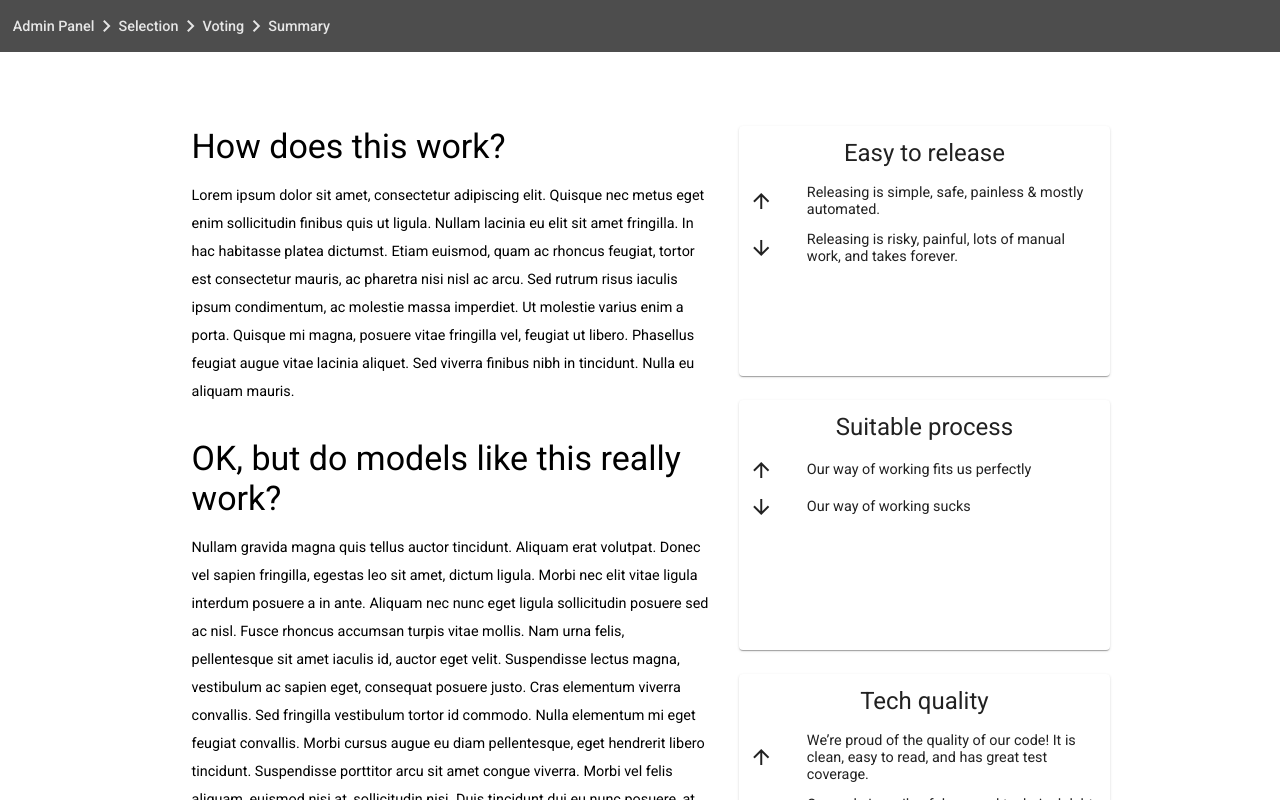
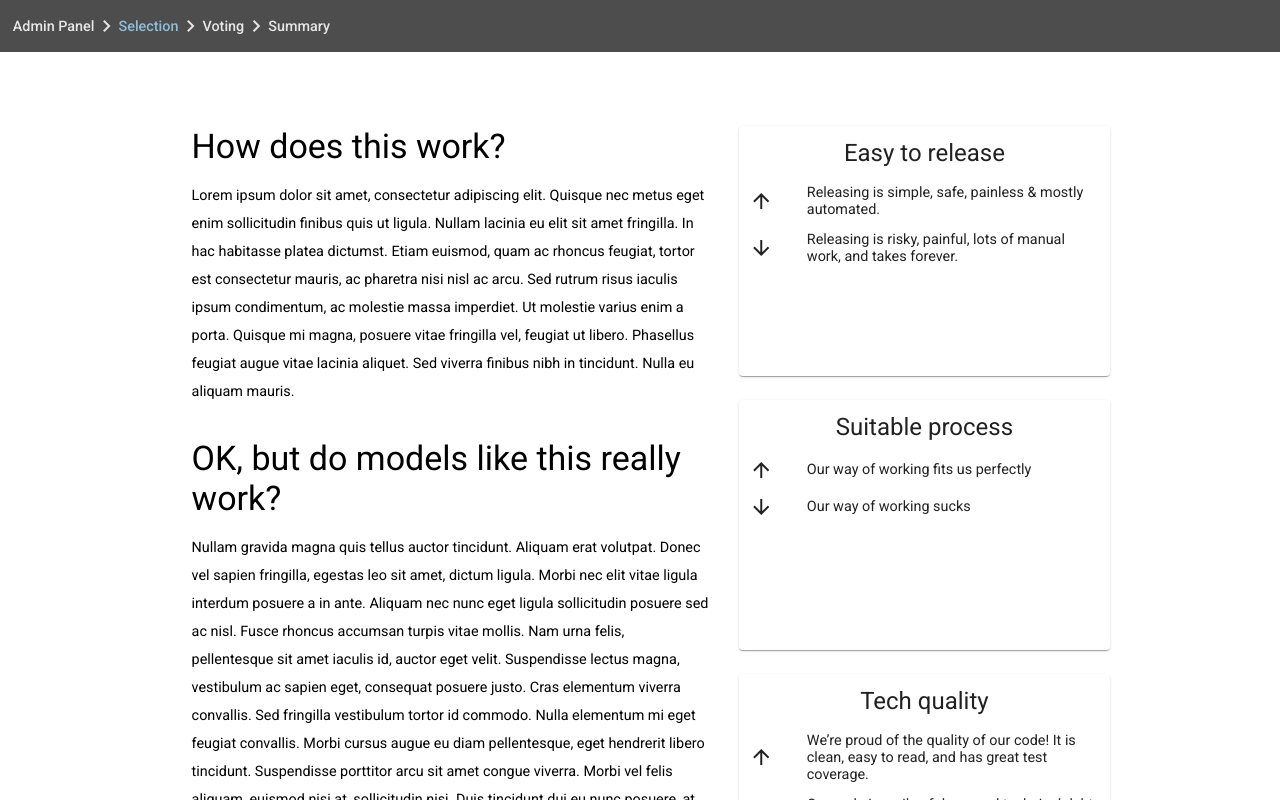
Before and after one commit to peter-yhc/spotify-health-web-ts, a React (Create React App) app: page /admin/instructions in a window 1280 px wide. Shown: the top 800 px of the page. Built offline with nearby package versions, Linux system fonts and the light colour scheme.

Commit message:
Add highlighting to breadcrumbs.

```diff
--- a/src/Theme.js
+++ b/src/Theme.js
@@ -2,6 +2,7 @@ export default {
   WHITE: 'hsl(0, 0%, 90%)',
   BLACK: 'hsl(0, 0%, 30%)',
   GREEN: 'hsl(170, 55%, 30%)',
+  BLUE: 'hsl(200, 50%, 70%)',
   GREEN_OVERRIDE: 'hsl(170, 55%, 30%) !important',
   WHITE_OVERRIDE: 'hsl(0, 0%, 90%) !important',
 };
--- a/src/admin/AdminPageLayout.jsx
+++ b/src/admin/AdminPageLayout.jsx
@@ -25,8 +25,7 @@ const styles = {
 };
 
 export const AdminPageLayout = (props) => {
-  const { classes, match } = props;
-
+  const { classes, match, location } = props;
   if (match.isExact) {
     return (<Redirect to="/admin/instructions" />);
   }
@@ -34,7 +33,7 @@ export const AdminPageLayout = (props) => {
   return (
     <article className={classes.article}>
       <header className={classes.header}>
-        <ProgressBreadcrumb />
+        <ProgressBreadcrumb location={location.pathname} />
       </header>
       <main className={classes.main}>
         <Switch>
@@ -50,6 +49,7 @@ export const AdminPageLayout = (props) => {
 AdminPageLayout.propTypes = {
   classes: PropTypes.object.isRequired,
   match: PropTypes.object.isRequired,
+  location: PropTypes.object.isRequired,
 };
 
 export default withStyles(styles)(AdminPageLayout);
--- a/src/admin/layout-components/ProgressBreadcrumb.jsx
+++ b/src/admin/layout-components/ProgressBreadcrumb.jsx
@@ -20,10 +20,20 @@ const styles = {
     display: 'inline-block',
     fontWeight: 500,
   },
+  active: {
+    color: Theme.BLUE,
+  },
 };
 
 export const ProgressBreadcrumb = (props) => {
-  const { classes } = props;
+  const { classes, location } = props;
+
+  const isActive = (name) => {
+    if (location.includes(name)) {
+      return [classes.breadCrumbs, classes.active].join(' ');
+    }
+    return classes.breadCrumbs;
+  };
 
   return (
     <React.Fragment>
@@ -32,15 +42,15 @@ export const ProgressBreadcrumb = (props) => {
           Admin Panel
         </span>
         <Icon>chevron_right</Icon>
-        <span className={classes.breadCrumbs}>
+        <span className={isActive('instructions')}>
           Selection
         </span>
         <Icon>chevron_right</Icon>
-        <span className={classes.breadCrumbs}>
+        <span className={isActive('voting')}>
           Voting
         </span>
         <Icon>chevron_right</Icon>
-        <span className={classes.breadCrumbs}>
+        <span className={isActive('summary')}>
           Summary
         </span>
       </section>
@@ -50,6 +60,7 @@ export const ProgressBreadcrumb = (props) => {
 
 ProgressBreadcrumb.propTypes = {
   classes: PropTypes.object.isRequired,
+  location: PropTypes.string.isRequired,
 };
 
 export default withStyles(styles)(ProgressBreadcrumb);
```
